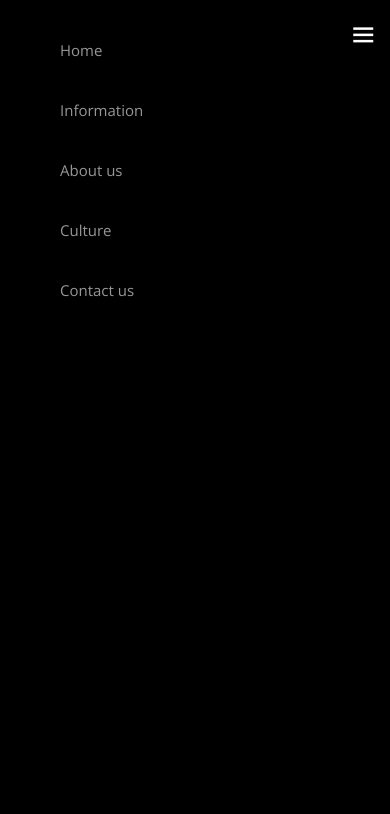
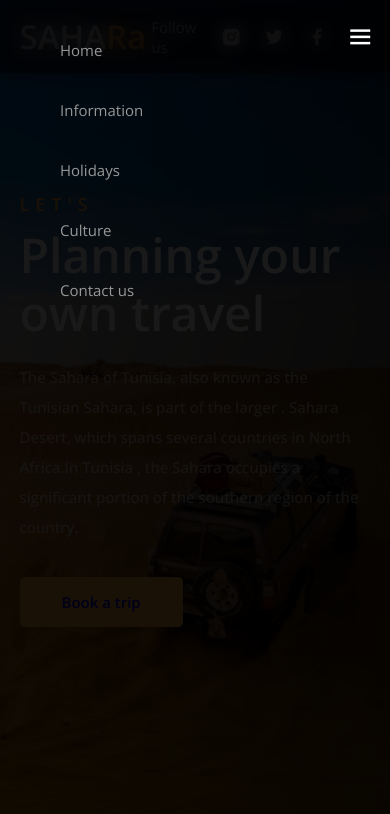
Before and after one commit to Ameni-Fathallah/Sahara-desert-tunisia, a plain HTML site: page index.html in a window 390 px wide. Both pictures are taken after a click on the element 363 px from the left and 34 px from the top of the page. Shown: the top 814 px of the page. Drawn offline with nearby package versions, Linux system fonts and the light colour scheme.

Commit message:
Second commit

```diff
--- a/index.html
+++ b/index.html
@@ -20,13 +20,14 @@
 <body>
     <!--header design -->
     <header>
+
         <a href="#" class="logo">SAHA<span>Ra</span></a>
         <ul class="navbar">
-            <li><a href="#">Home</a></li>
-            <li><a href="#">Information</a></li>
-            <li><a href="#">About us</a></li>
-            <li><a href="#">Culture</a></li>
-            <li><a href="#">Contact us</a></li>
+            <li><a href="#home">Home</a></li>
+            <li><a href="#infos">Information</a></li>
+            <li><a href="#holidays">Holidays </a></li>
+            <li><a href="#culture">Culture</a></li>
+            <li><a href="#contact">Contact us</a></li>
         </ul>
 
         <div class="h-right">
@@ -45,13 +46,13 @@
 
 
     <!--home section design-->
-    <section class="home">
+    <section class="home" id="home">
         <div class="home-text">
             <h5>Let's</h5>
             <h1>Planning your<br>own travel</h1>
             <p>
-                The Sahara of Tunisia, also known as the Tunisian Sahara, is part of the larger <br>Sahara Desert,
-                 which spans several countries in North Africa.<br>In Tunisia,the Sahara occupies a significant
+                The Sahara of Tunisia, also known as the Tunisian Sahara, is part of the larger . Sahara Desert,
+                 which spans several countries in North Africa.In Tunisia , the Sahara occupies a significant
                  portion of the southern region of the country.
             </p>
             <a href="#" class="btn">Book a trip</a>
@@ -59,7 +60,7 @@
     </section>
 
     <!--feature dection design -->
-    <section class="feature">
+    <section class="feature" id="infos">
         <div class="feature-content">
             <div class="row">
                 <div class="row-img">
@@ -111,7 +112,7 @@
 
 
     <!-- holiday section design-->
-    <section class="holiday">
+    <section class="holiday" id="holidays">
         <div class="holidays-img">
             <img src="img/tent-and-dinner-in-the-desert-in-tunisia.jpg">
         </div>
@@ -166,7 +167,7 @@
 
 
         <!--culture section design -->
-            <section class="culture">
+            <section class="culture" id ="culture">
                 <div class="culture-text">
                     <h5>Tunisian Sahara culture</h5>
                     <h2>Our culture here is very friendly to people</h2>
@@ -182,7 +183,7 @@
             </section>
 
             <!--newsletter section design-->
-            <section class="newsletter">
+            <section class="newsletter" id="contact">
                 <div class="newsletter-content">
                     <div class="newsletter-text">
                         <h2>Ready to explore?</h2>
--- a/style.css
+++ b/style.css
@@ -10,23 +10,11 @@
     font-family: 'Open Sans', sans-serif;
 
 }
-
-
-
-
-
-
-
-
-
-
-
-
 :root{
      --text-color:#fff;
     --bg-color: #000;
     --main-color:#ffa343;
-    --h1-font:6rem;
+    --h1-font:5rem;
     --h2-font:3rem;
     --p-font:1rem;
 }
@@ -46,6 +34,8 @@ header{
     align-items: center;
     justify-content: space-between;
     transition:all .50s ease;
+    backdrop-filter: blur(10px);
+    background-color: rgba(0, 0, 0, 0.5);
 }
 
 .logo{
@@ -143,8 +133,7 @@ section{
 
 .home{
     position: relative;
-    height: 100vh;
-    width:100%;
+    height:100vh;
     background-image: linear-gradient(to left,rgba(0,0,0,0.6),rgba(0,0,0,0.3)),url(img/thumb_15952686_cover_header.jpg);
     background-size: cover;
     background-position: bottom center;
@@ -456,26 +445,38 @@ header.sticky{
 
 @media(max-width:1700px){
     header{
-        padding: 18px 8%;
+        padding: 20px 8%;
     }
     header.sticky{
-    padding: 7px 8%;
+    padding: 50px 8%;
     }
     section{
-        padding: 50px 8% 40px;
+        padding: 90px 8% 40px;
     }
 }
 
 @media(max-width:1200px){
 
-    header{
+    header {
+        position: fixed;
+        top: 0;
+        right: 0;
+        width: 100%;
+        z-index: 1;
         padding: 14px 5%;
+        backdrop-filter: blur(10px);
+        background-color: rgba(0, 0, 0, 0.5);
+        display: flex;
+        align-items: center;
+        justify-content: space-between;
+        transition: all 0.5s ease;
     }
+
     header.sticky{
        padding: 7px 5%;
     }
     section{
-        padding: 45px 5% 35px;
+        padding: 10px 5% 35px;
     }
     :root{
         --h1-font:4.6rem;
@@ -483,11 +484,13 @@ header.sticky{
         --p-font:15px;
     }
     .home{
-        height: 100vh;   /*90%*/
+        height: 100vh;
     }
 
 }
-
+.navbar.open {
+    left: 0;
+}
 @media(max-width:1050px){
     .feature-content{
         gap:0.5rem;
@@ -508,15 +511,17 @@ header.sticky{
         height: 100vh;
         top:0;
         bottom:0;
-        left: 100%;
-         right: 0;
+        left:100%;
+        right: 0;
         display: flex;
         flex-direction: column;
-        background:var(--bg-color);
+        backdrop-filter: blur(10px);
+        background-color: rgba(0, 0, 0, 0.9);
         transition:all .50s ease;
+
     }
     .navbar a{
-        display: block;
+        display: flex;
         color: #979797;
         padding: 0;
         margin: 0px 0px 40px 0px;
@@ -532,7 +537,7 @@ header.sticky{
 }
 @media (max-width: 870px) {
     .feature-content {
-        grid-auto-flow: column; /* Disposition en colonne */
+        grid-auto-flow: column; /* Disposition in colomns */
     }
 }
     @media (max-width: 800px) {
@@ -550,64 +555,21 @@ header.sticky{
         }}
         @media (max-width: 700px) {
             .tour-content {
-                grid-template-columns: 1fr; /* Définir une seule colonne */
+                grid-template-columns: 1fr; /* define 1 column */
             }
         }
 
 
 @media(max-width:600px){
     :root{
-      --h1-font:4.6rem;
-      --h2-font:2.8rem;
+      --h1-font:3rem;
+      --h2-font:2.1rem;
 
         }
-    .home{
-        height: 85vh;
-    }
+}
+@media(max-width:450px){
 
-
-}
-
-
-@media(max-width:450px){
-    header{
-        padding: 12px 3%;
-    }
-    header.sticky{
-       padding: 7px 3%;
-    }
-    section{
-        padding: 100px 3% 50px;
-    }
-
-/* Adjust the navbar styles for smaller screens */
-.navbar.onclick {
-    position: fixed;
-    top: 0;
-    left: 0;
-    width: 100%; /* Adjust the width as needed */
-    height: 100%;
-    background-color: rgba(0, 0, 0, 1);
-    z-index: 9999;
-    transition: left 0.3s ease; /* Add transition for smooth animation */
-}
-
-/* Add styles for navbar links */
-.navbar a {
-    display: block;
-    color: #979797;
-    padding: 0;
-    margin: 0px 0px 40px 0px;
-    font-weight: 400;
-    font-size: 2.2rem;
-    font-size: 15px;
-    transition: all .5s ease; /* Add transition for smooth animation */
-}
-
-/* Adjust the position of the navbar when opened */
 .navbar.open {
     left: 0;
 }
-
-
 }
```
